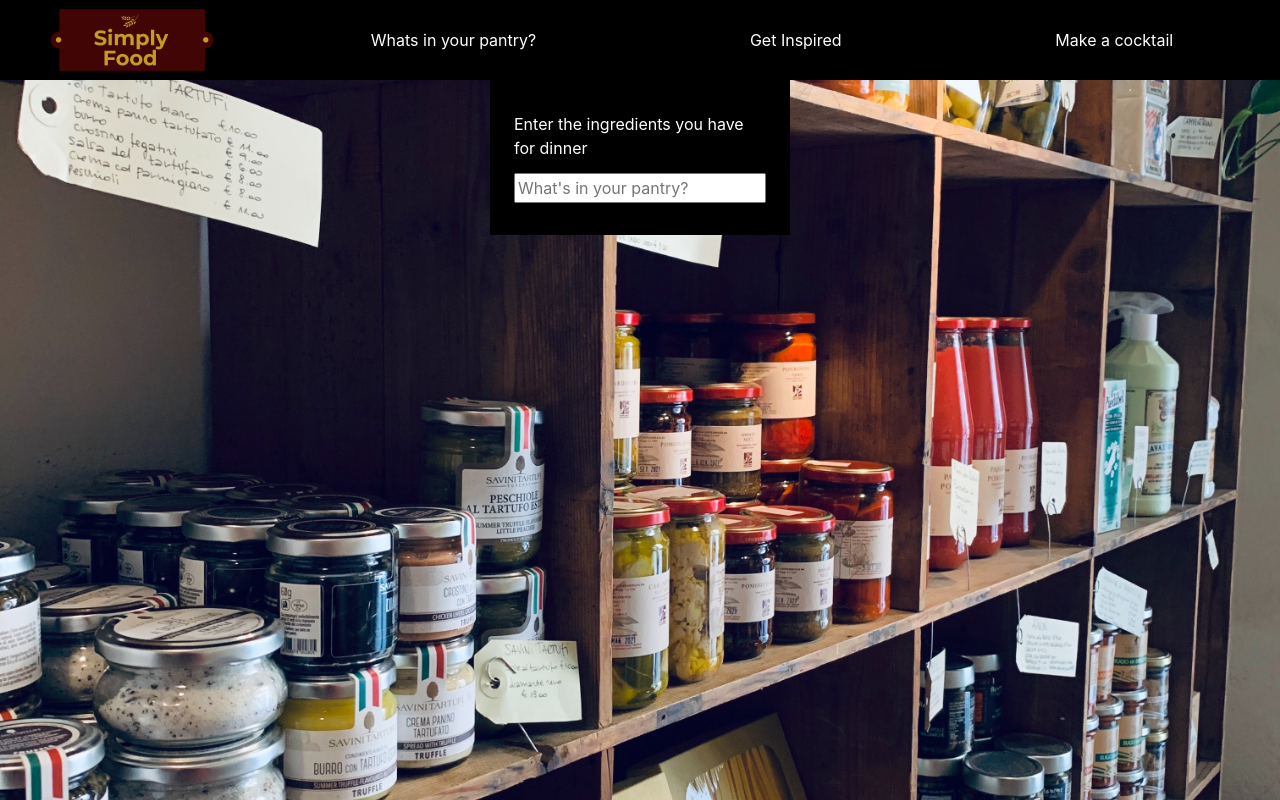
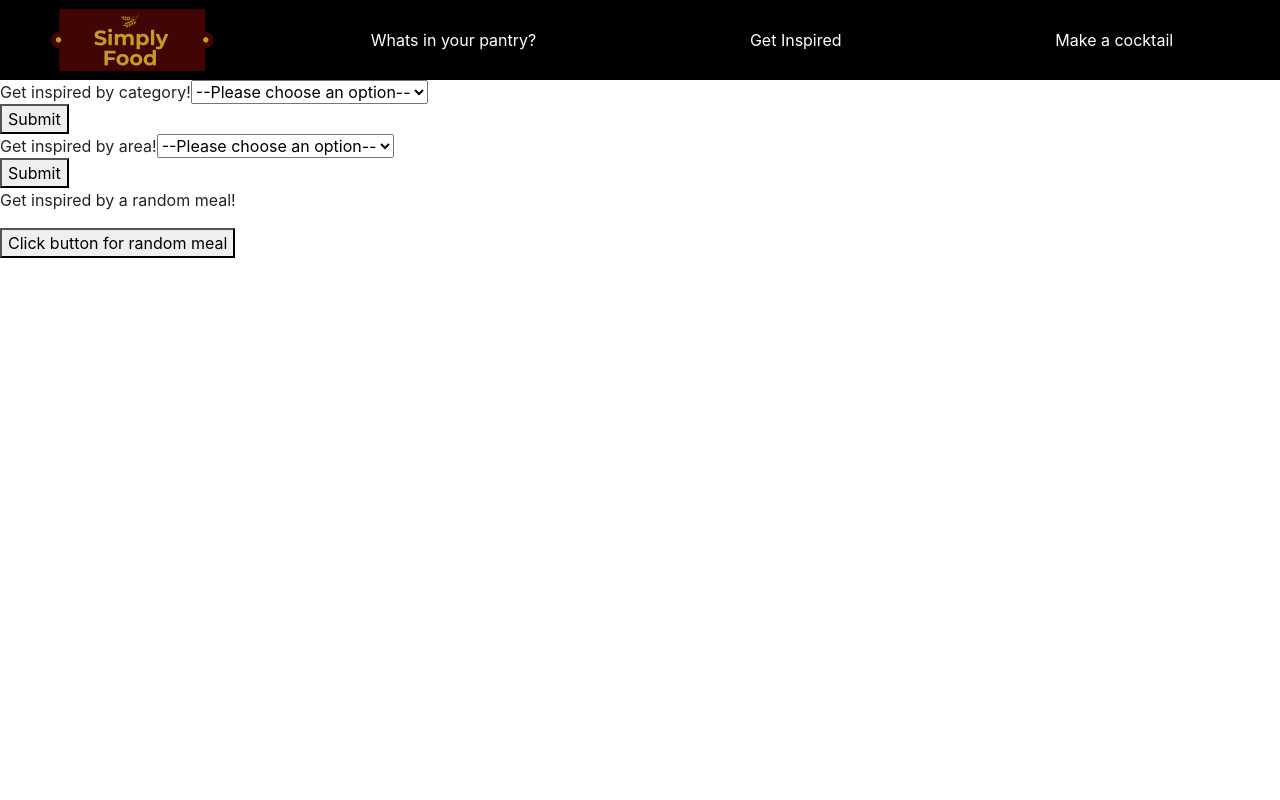
Before and after one commit to zanderambrose/Simply-Food, a React (Create React App) app: page / in a window 1280 px wide. Built offline with nearby package versions, Linux system fonts and the light colour scheme.

Commit message:
added the get inspired component and layed out the html for user input options

```diff
--- a/src/App.js
+++ b/src/App.js
@@ -1,14 +1,16 @@
 import './App.css';
 import Navbar from './Components/Navigation/Navbar'
 // import LandingPage from './Components/LandingPage/LandingPage'
-import Pantry from './Components/Pantry/Pantry'
+// import Pantry from './Components/Pantry/Pantry'
+import GetInspired from './Components/GetInspired/GetInspired'
 
 function App() {
   return (
     <div className="App">
       <Navbar />
-      <Pantry />
+      {/* <Pantry /> */}
       {/* <LandingPage /> */}
+      <GetInspired />
     </div>
   );
 }
--- /dev/null
+++ b/src/Components/GetInspired/GetInspired.js
@@ -0,0 +1,12 @@
+import React from 'react'
+import GetInspiredInput from './GetInspiredInput'
+
+const GetInspired = () => {
+    return (
+        <div>
+            <GetInspiredInput />
+        </div>
+    )
+}
+
+export default GetInspired
--- /dev/null
+++ b/src/Components/GetInspired/GetInspiredInput.js
@@ -0,0 +1,79 @@
+import React from 'react'
+
+const GetInspiredInput = () => {
+    return (
+        <div>
+            <section>
+                <form>
+                    <label for="category-select">Get inspired by category!</label>
+                    <select name="category" id="category-select">
+                        <option value="">--Please choose an option--</option>
+                        <option value="Beef">Beef</option>
+                        <option value="Breakfast">Breakfast</option>
+                        <option value="Chicken">Chicken</option>
+                        <option value="Dessert">Dessert</option>
+                        <option value="Goat">Goat</option>
+                        <option value="Lamb">Lamb</option>
+                        <option value="Pasta">Pasta</option>
+                        <option value="Pork">Pork</option>
+                        <option value="Seafood">Seafood</option>
+                        <option value="Side">Side</option>
+                        <option value="Starter">Starter</option>
+                        <option value="Vegan">Vegan</option>
+                        <option value="Vegetarian">Vegetarian</option>
+                    </select>
+                    <div>
+                        <button type="submit">Submit</button>
+                    </div>
+                </form>
+                {/* Render Results using && */}
+            </section>
+
+            <section>
+                <form>
+                    <label for="area-select">Get inspired by area!</label>
+                    <select name="area" id="area-select">
+                        <option value="">--Please choose an option--</option>
+                        <option value="American">American</option>
+                        <option value="British">British</option>
+                        <option value="Canadian">Canadian</option>
+                        <option value="Chinese">Chinese</option>
+                        <option value="Dutch">Dutch</option>
+                        <option value="Egyptian">Egyptian</option>
+                        <option value="French">French</option>
+                        <option value="Greek">Greek</option>
+                        <option value="Indian">Indian</option>
+                        <option value="Irish">Irish</option>
+                        <option value="Italian">Italian</option>
+                        <option value="Jamaican">Jamaican</option>
+                        <option value="Japanese">Japanese</option>
+                        <option value="Kenyan">Kenyan</option>
+                        <option value="Malaysian">Malaysian</option>
+                        <option value="Mexican">Mexican</option>
+                        <option value="Moroccan">Moroccan</option>
+                        <option value="Polish">Polish</option>
+                        <option value="Portuguese">Portuguese</option>
+                        <option value="Russian">Russian</option>
+                        <option value="Spanish">Spanish</option>
+                        <option value="Thai">Thai</option>
+                        <option value="Tunisian">Tunisian</option>
+                        <option value="Turkish">Turkish</option>
+                        <option value="Vietnamese">Vietnamese</option>
+                    </select>
+                    <div>
+                        <button type="submit">Submit</button>
+                    </div>
+                </form>
+                {/* Render Results using && */}
+            </section>
+
+            <section>
+                <p>Get inspired by a random meal!</p>
+                <button type="submit">Click button for random meal</button>
+                {/* Render Results using && */}
+            </section>
+        </div>
+    )
+}
+
+export default GetInspiredInput
```
